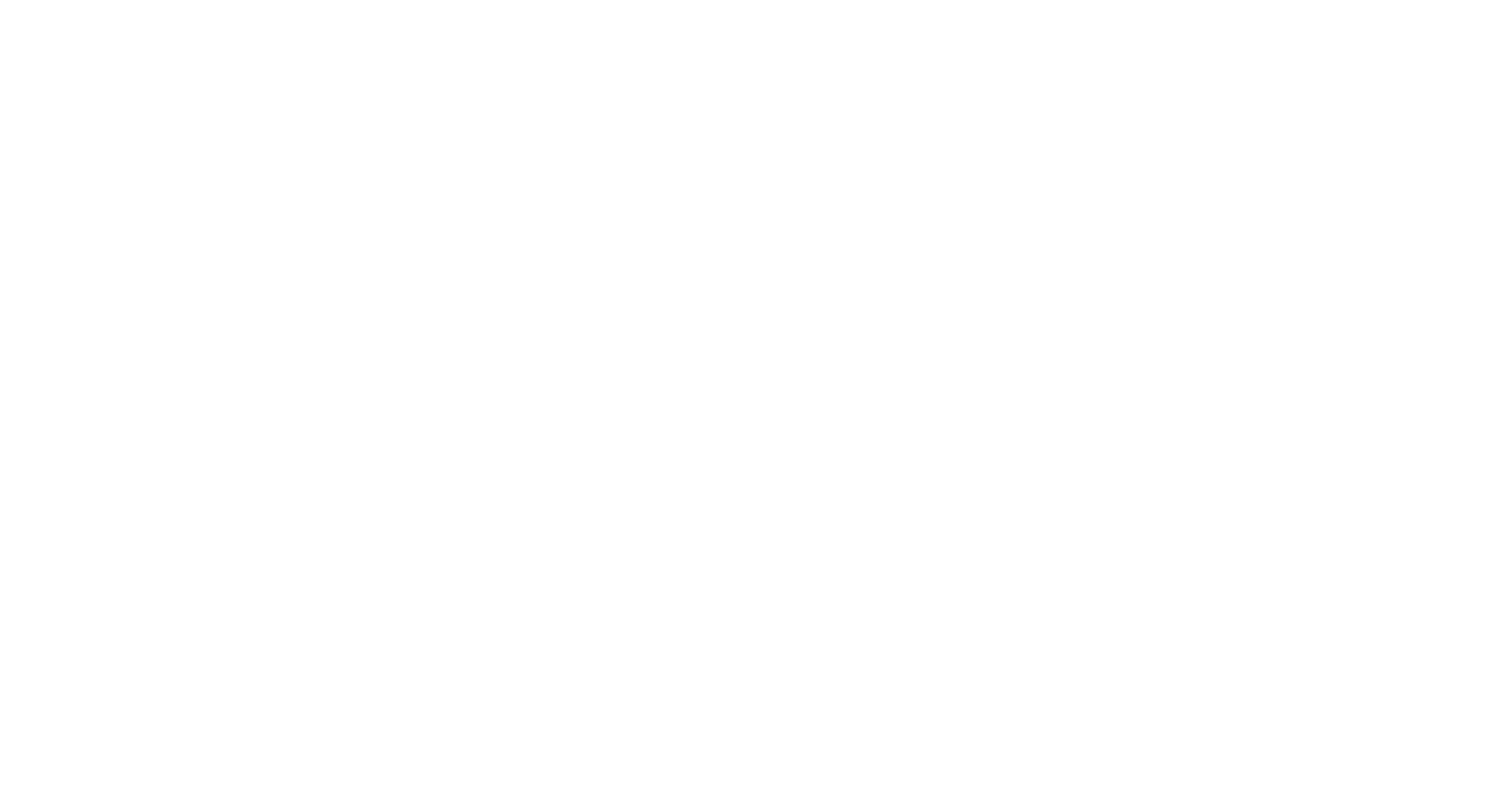
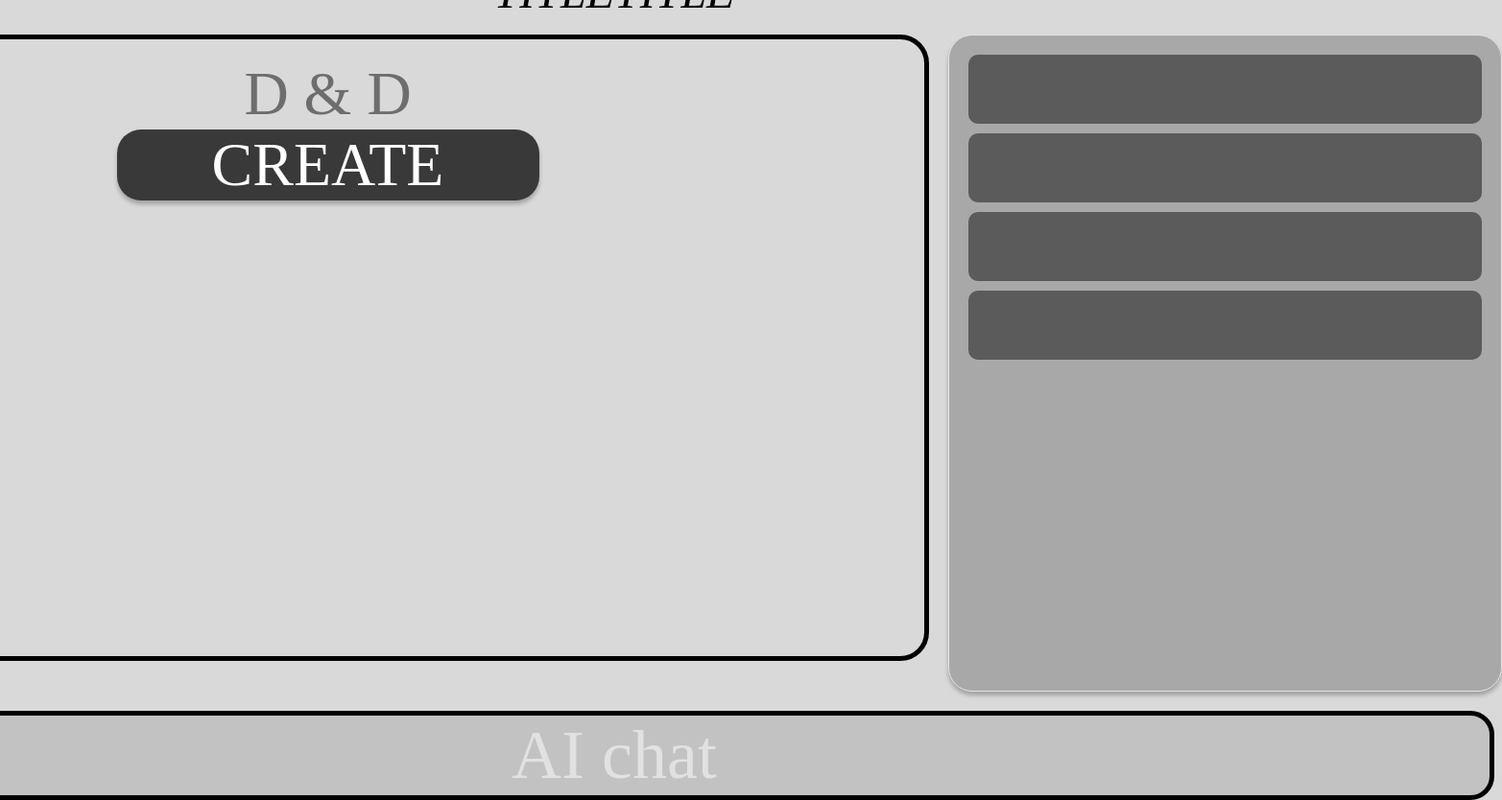
Before and after one commit to tobiuo3000/ArtisanAlly, a plain HTML site: page frontend/index.html in a window 1280 px wide. Shown: the whole page at 96% size, 1565 px wide, since content can reach past the window. Before the commit the page ends 800 px from the top, so only its background shows below. Drawn offline with Linux system fonts and the light colour scheme.

Commit message:
フロントエンド部分の試作
ChatGPTで構成。相違点が多く要修正

```diff
--- a/frontend/index.html
+++ b/frontend/index.html
@@ -3,9 +3,31 @@
 <head>
     <meta charset="UTF-8">
     <meta name="viewport" content="width=device-width, initial-scale=1.0">
-    <title>Document</title>
+    <title>Three Side Draw</title>
+    <link rel="stylesheet" href="style.css">
 </head>
 <body>
+    <div class="title">TITLETITLE</div>
 
+    <div class="main-container">
+        <div class="left-panel">
+            <div class="dnd-container">
+                <div>D & D</div>
+                <div class="create-button">CREATE</div>
+            </div>
+        </div>
+
+        <div class="right-panel">
+            <div class="item"></div>
+            <div class="item"></div>
+            <div class="item"></div>
+            <div class="item"></div>
+        </div>
+    </div>
+
+    <div class="bottom-panel">
+        <div class="ai-chat">AI chat</div>
+        <div class="bubble"></div>
+    </div>
 </body>
 </html>
--- /dev/null
+++ b/frontend/style.css
@@ -0,0 +1,111 @@
+body {
+    margin: 0;
+    padding: 0;
+    background: #D9D9D9;
+    font-family: Arial, sans-serif;
+    display: flex;
+    flex-direction: column;
+    align-items: center;
+    justify-content: center;
+    height: 100vh;
+}
+
+.title {
+    font-family: '1968 Odyssey 3D Italic';
+    font-style: italic;
+    font-weight: 400;
+    font-size: 48px;
+    line-height: 49px;
+    color: #000000;
+    margin-bottom: 20px;
+}
+
+.main-container {
+    display: flex;
+    gap: 20px;
+}
+
+.left-panel {
+    width: 1242px;
+    height: 643px;
+    background: #D9D9D9;
+    border: 5px solid #000000;
+    border-radius: 30px;
+    position: relative;
+    display: flex;
+    align-items: center;
+    justify-content: center;
+}
+
+.create-button {
+    width: 440px;
+    height: 74px;
+    background: #393939;
+    box-shadow: 0px 4px 4px rgba(0, 0, 0, 0.25);
+    border-radius: 25px;
+    display: flex;
+    align-items: center;
+    justify-content: center;
+    color: #FFFFFF;
+    font-family: 'Vivaldi';
+    font-size: 64px;
+    cursor: pointer;
+}
+
+.dnd-container {
+    position: absolute;
+    top: 20px;
+    text-align: center;
+    color: #6D6D6D;
+    font-family: 'TT Smalls Trial';
+    font-size: 64px;
+}
+
+.right-panel {
+    width: 535px;
+    height: 643px;
+    background: #A8A8A8;
+    border: 1px solid #E5E5E5;
+    box-shadow: 0px 4px 4px rgba(0, 0, 0, 0.25);
+    border-radius: 25px;
+    display: flex;
+    flex-direction: column;
+    gap: 10px;
+    padding: 20px;
+}
+
+.right-panel .item {
+    width: 100%;
+    height: 72px;
+    background: #5B5B5B;
+    border-radius: 10px;
+}
+
+.bottom-panel {
+    width: 1824px;
+    height: 282px;
+    background: #C2C2C2;
+    border: 5px solid #000000;
+    border-radius: 25px;
+    margin-top: 20px;
+    display: flex;
+    align-items: center;
+    justify-content: center;
+    position: relative;
+}
+
+.ai-chat {
+    font-family: 'Kone KSS 470 (Wyvern Ver)';
+    font-size: 72px;
+    color: rgba(255, 255, 255, 0.5);
+}
+
+.bubble {
+    position: absolute;
+    width: 256px;
+    height: 256px;
+    background: rgba(255, 255, 255, 0.5);
+    border-radius: 50%;
+    bottom: 10px;
+    left: 10px;
+}
```
